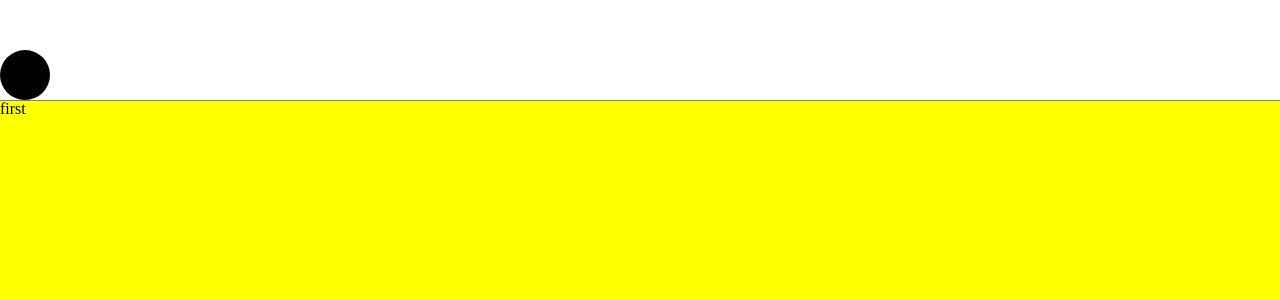
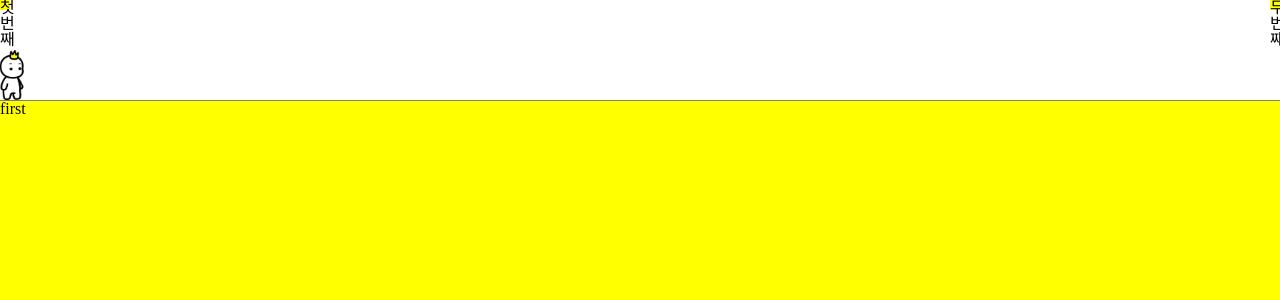
Before and after one commit to idbdyoung/react-flying-scroller, a React app: page / in a window 1280 px wide. Shown: the top 300 px of the page. Built offline with nearby package versions, Linux system fonts and the light colour scheme.

Commit message:
FEAT Add Direct scroll example

```diff
--- a/src/pages/Home.js
+++ b/src/pages/Home.js
@@ -4,15 +4,22 @@ import styled from "styled-components";
 import Avatar from "../images/Avatar.png";
 import FlyingAvatar from "../images/FlyingAvatar.png";
 
-import { Container as FlyScrollerContainer, Wrapper, Board } from "../../lib";
+import {
+  Container as FlyScrollerContainer,
+  Wrapper,
+  Board,
+  useDirectScroll,
+} from "../../lib";
 
 const Cont = styled.div`
+  position: relative;
   display: flex;
   flex-direction: column;
   width: 100%;
   height: 100vh;
 `;
 const First = styled.div`
+  display: flex;
   width: 100%;
   height: 1500px;
   background: yellow;
@@ -28,15 +35,35 @@ const avatar = {
   flying: FlyingAvatar,
 };
 
+const FirstButton = styled.div`
+  position: absolute;
+  left: 0;
+  top: 0;
+  width: 10px;
+  height: 10px;
+  background: yellow;
+`;
+
+const SecondButton = styled.div`
+  position: absolute;
+  right: 0;
+  top: 0;
+  width: 10px;
+  height: 10px;
+  background: yellow;
+`;
+
 const Home = () => {
   return (
     <Cont>
       <Board />
-      <FlyScrollerContainer style={{ flex: 1 }}>
-        <Wrapper>
+      <FlyScrollerContainer avatar={avatar} style={{ flex: 1 }}>
+        <FirstButton onClick={useDirectScroll("first")}>첫번째</FirstButton>
+        <SecondButton onClick={useDirectScroll("second")}>두번째</SecondButton>
+        <Wrapper name="first">
           <First>first</First>
         </Wrapper>
-        <Wrapper>
+        <Wrapper name="second">
           <Second>second</Second>
         </Wrapper>
       </FlyScrollerContainer>
```
